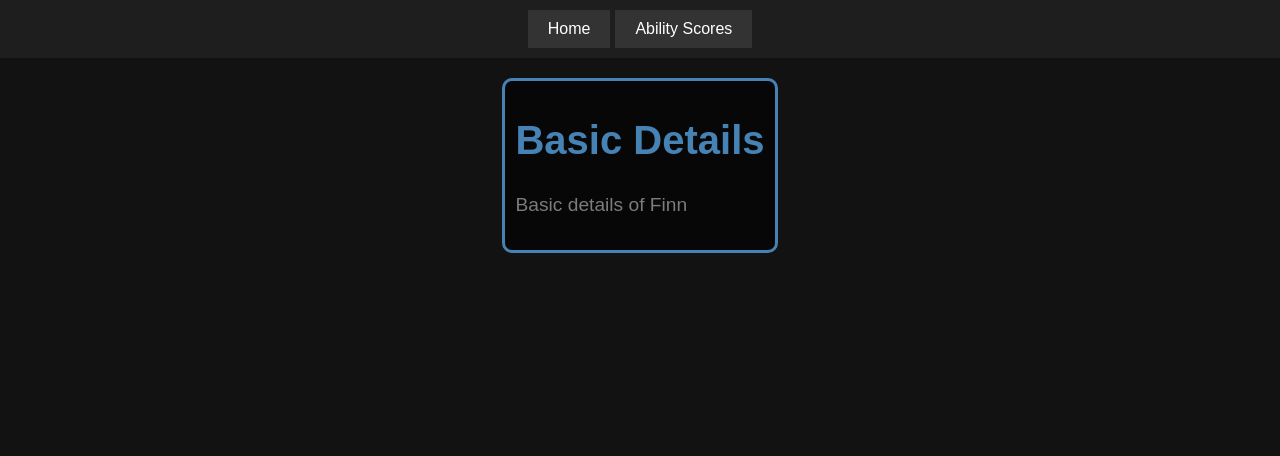
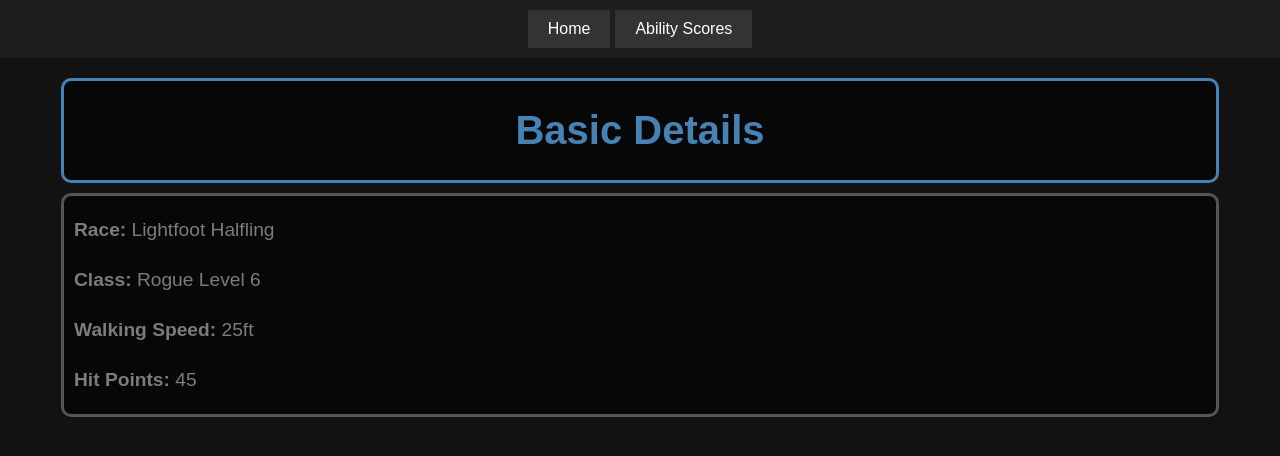
Before and after one commit to DavidHeaton/DavidHeaton.github.io, a plain HTML site: page basic-details.html in a window 1280 px wide. Drawn offline with Linux system fonts and the light colour scheme.

Commit message:
Further styles refinement

```diff
--- a/basic-details.html
+++ b/basic-details.html
@@ -14,8 +14,14 @@
             </div>
         </header>
         <main>
-            <div class="container">
+            <div class="page-heading">
                 <h1>Basic Details</h1>
-                <p>Basic details of Finn</p>
+            </div>
+            <div class="text-container">
+                <p><strong>Race:</strong> Lightfoot Halfling</p>
+                <p><strong>Class:</strong> Rogue Level 6</p>
+                <p><strong>Walking Speed: </strong>25ft</p>
+                <p><strong>Hit Points: </strong>45</p>
+            </div>
         </main>
 </html>
--- a/styles.css
+++ b/styles.css
@@ -52,7 +52,7 @@ header {
     width: 90%;
     background: rgba(0, 0, 0, 0.6);
     border-radius: 10px;
-    border: 3px solid #4682b4;
+    border: 3px solid #555555;
     text-align: left;
 }
 
```
Also changed, not shown: background.html (+3 -1 lines), index.html (+4 -4 lines).
